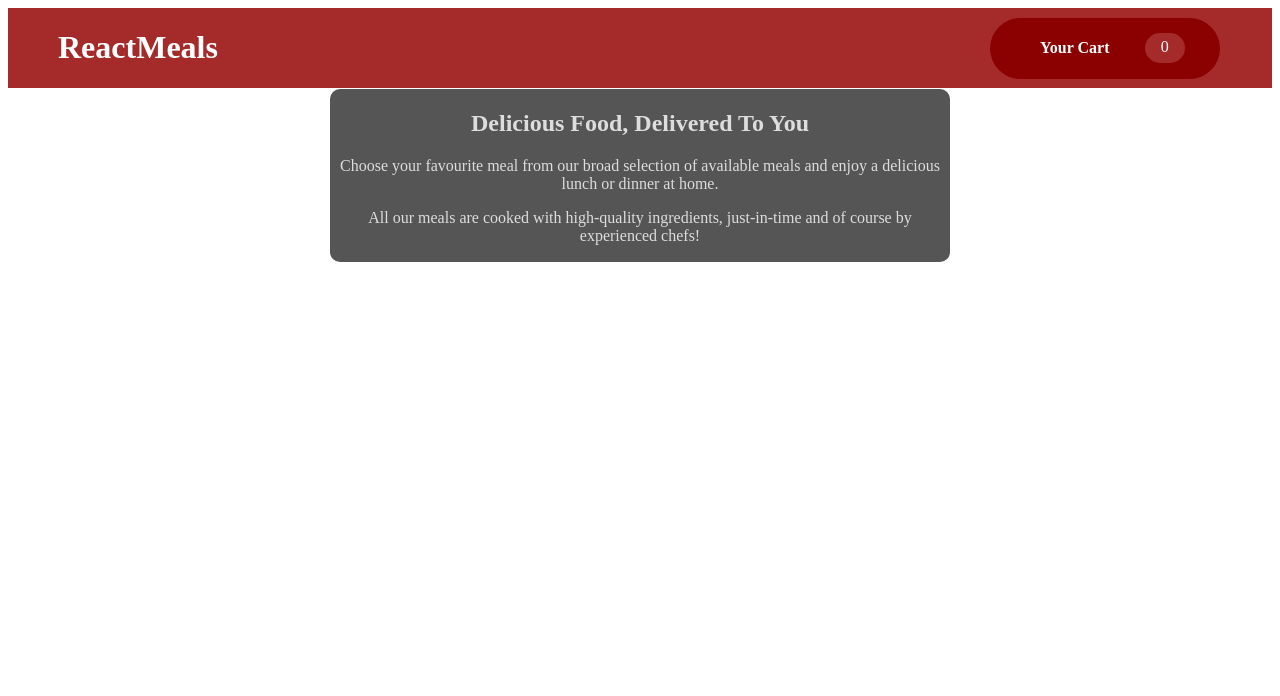
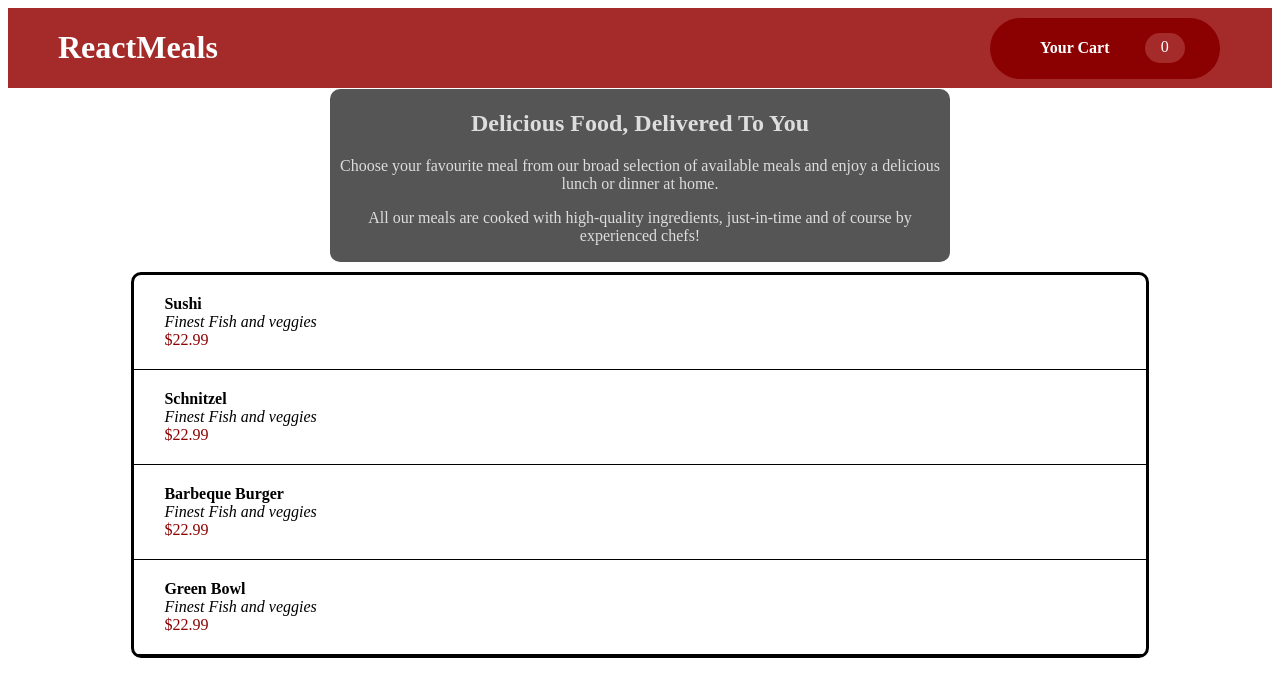
Before and after one commit to AmruthjithSunil/restaurantReact, a React (Vite) app: page / in a window 1280 px wide. Shown: the top 696 px of the page. Built offline with nearby package versions, Linux system fonts and the light colour scheme.

Commit message:
restaurant web task 3

```diff
--- a/src/App.jsx
+++ b/src/App.jsx
@@ -1,11 +1,40 @@
 import Header from "./components/Header";
 import Summary from "./components/Summary";
+import Meals from "./components/Meals";
 
 export default function App() {
+  const meals = [
+    {
+      id: 1,
+      name: "Sushi",
+      description: "Finest Fish and veggies",
+      price: 22.99,
+    },
+    {
+      id: 2,
+      name: "Schnitzel",
+      description: "Finest Fish and veggies",
+      price: 22.99,
+    },
+    {
+      id: 3,
+      name: "Barbeque Burger",
+      description: "Finest Fish and veggies",
+      price: 22.99,
+    },
+    {
+      id: 4,
+      name: "Green Bowl",
+      description: "Finest Fish and veggies",
+      price: 22.99,
+    },
+  ];
+
   return (
     <>
       <Header />
       <Summary />
+      <Meals meals={meals} />
     </>
   );
 }
--- /dev/null
+++ b/src/components/Meal.jsx
@@ -0,0 +1,32 @@
+import styled from "styled-components";
+
+const Frame = styled.div`
+  border-bottom: solid 1px;
+`;
+
+const Name = styled.div`
+  margin-top: 20px;
+  margin-left: 30px;
+  font-weight: bold;
+`;
+
+const Description = styled.div`
+  font-style: italic;
+  margin-left: 30px;
+`;
+
+const Price = styled.div`
+  color: darkred;
+  margin-left: 30px;
+  margin-bottom: 20px;
+`;
+
+export default function Meal({ meal }) {
+  return (
+    <Frame>
+      <Name>{meal.name}</Name>
+      <Description>{meal.description}</Description>
+      <Price>${meal.price}</Price>
+    </Frame>
+  );
+}
--- /dev/null
+++ b/src/components/Meals.jsx
@@ -0,0 +1,20 @@
+import Meal from "./Meal";
+import styled from "styled-components";
+
+const Frame = styled.div`
+  border: solid;
+  width: 80%;
+  margin: auto;
+  margin-top: 10px;
+  border-radius: 10px;
+`;
+
+export default function Meals({ meals }) {
+  return (
+    <Frame>
+      {meals.map((meal) => (
+        <Meal key={meal.id} meal={meal} />
+      ))}
+    </Frame>
+  );
+}
```
